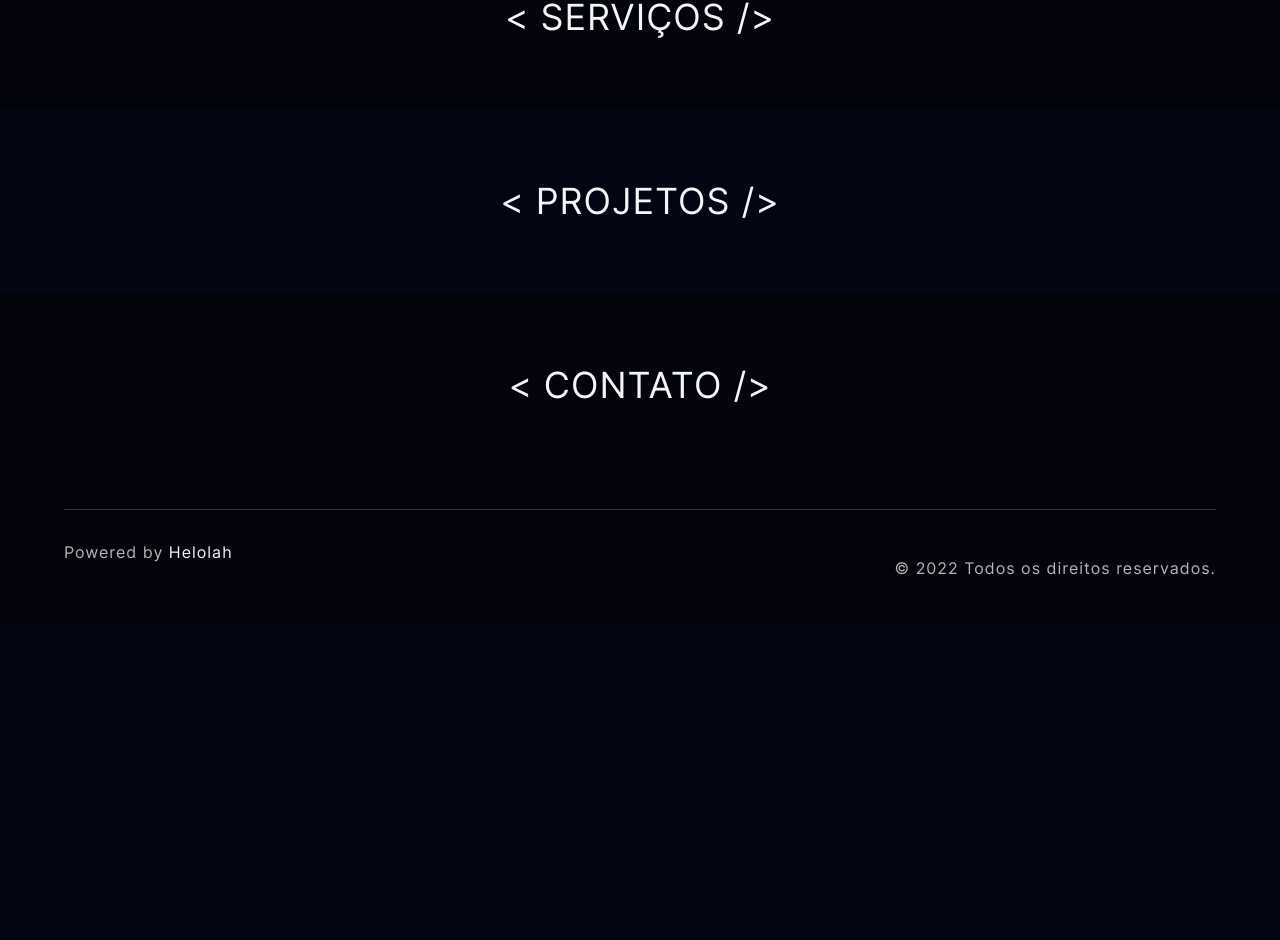
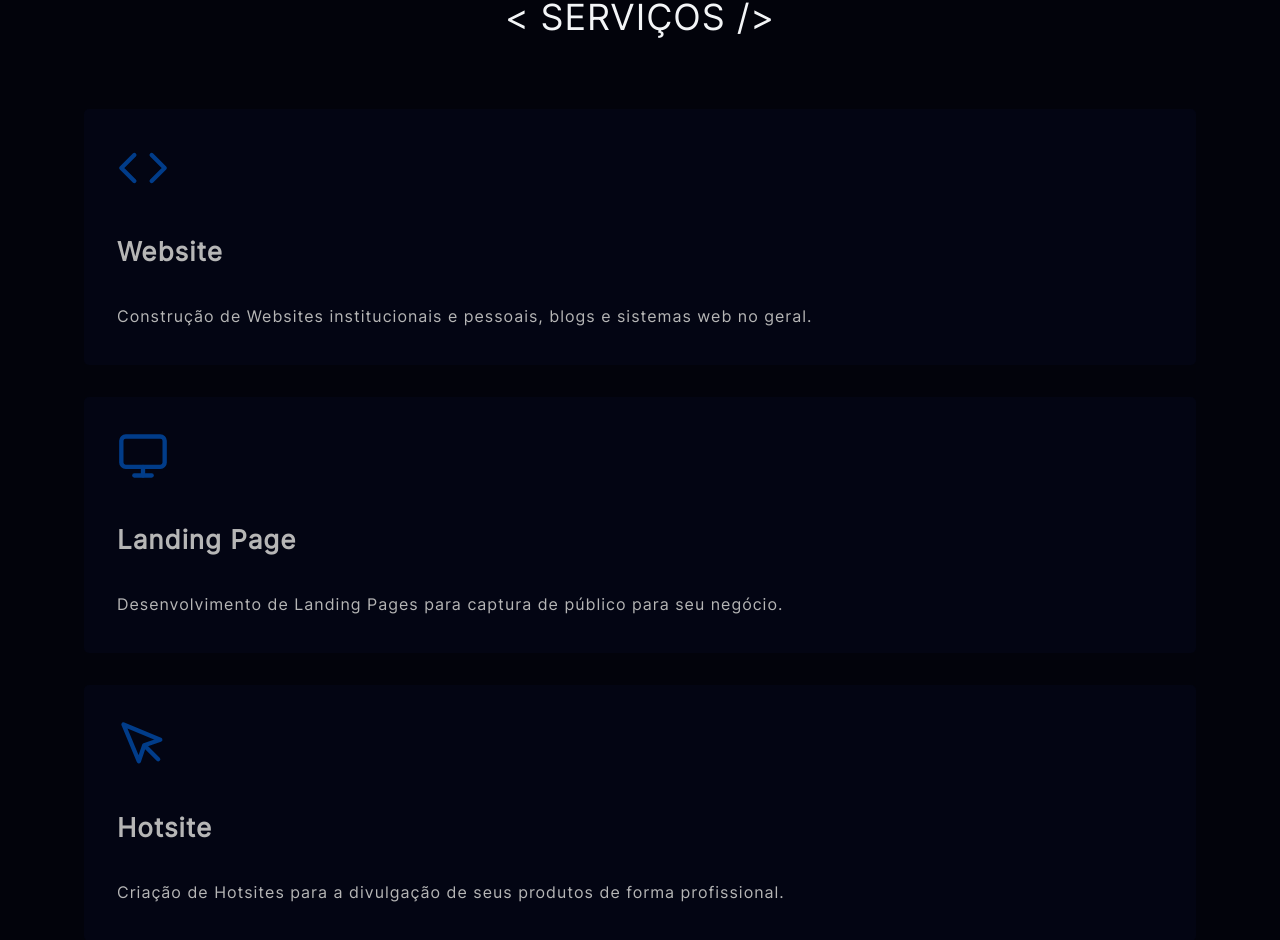
Before and after one commit to helolah/portfolio, a React (Create React App) app: page / in a window 1280 px wide. Shown: the part 1744-2684 px from the top of the page. Before the commit the page ends 2370 px from the top, so only its background shows below. Built offline with nearby package versions, Linux system fonts and the light colour scheme.

Commit message:
serviços ok + ajustes gerais

```diff
--- a/src/assets/sass/App.scss
+++ b/src/assets/sass/App.scss
@@ -8,7 +8,8 @@ $white: #F3F5F7;
 // $dark_blue: #0E0E0F;
 $dark_blue: #02030B;
 $blue: #030513;
-$blue_opacity: #0073ff80;
+$blue_opacity: #013C89;
+// $blue_opacity: #0073ff80;
 
 $title: #313131;
 $text: #B6B6B6;
--- a/src/assets/sass/components/_footer.scss
+++ b/src/assets/sass/components/_footer.scss
@@ -6,6 +6,10 @@ footer {
     padding: 2rem 4rem;
     user-select: none;
     background-color: #02030B;
+
+    @media(max-width: 959px) {
+        padding: 2rem;
+    }
 
     article {
         padding-top: 2rem;
--- a/src/assets/sass/components/main/_services.scss
+++ b/src/assets/sass/components/main/_services.scss
@@ -24,7 +24,7 @@
 
     .content {
         display: flex;
-        align-items: center;
+        align-items: stretch;
         justify-content: space-between;
         margin: 0 auto;
         max-width: 1200px;
@@ -34,18 +34,41 @@
         color: $text;
         line-height: 2rem;
 
+        @media(max-width: 1280px) {
+            display: block;
+        }
+
+        @media(max-width: 959px) {
+            padding: 4rem 0;
+        }
+
         .item {
-            background-color: rgba(0, 0, 0, 0.4);
+            background: $blue;
             border-radius: 5px;
-            padding: 4rem;
+            padding: 2rem;
             max-width: 350px;
             width: 100%;
             border: 1px solid transparent;
             transition: border 0.25s ease-in-out;
+            text-align: left;
+
+            @media(max-width: 1280px) {
+                max-width: 1200px;
+                margin: 0 auto;
+            }
 
             &:hover {
                 border: 1px solid $blue_opacity;
             }
+
+            h4 {
+                padding: 2rem 0;
+                font-size: 26px;
+            }
+        }
+
+        .whiteSpace {
+            padding: 1rem 0;
         }
     }
 }
--- a/src/components/main/Services.js
+++ b/src/components/main/Services.js
@@ -5,21 +5,25 @@ function Services() {
     return (
         <section id="services">
             <h2>Serviços</h2>
-            {/* <article className="content">
+            <article className="content">
                 <div className="item">
-                    <Icon.GitHub />
-                    <h4>UI Design</h4>
-                    <p></p>
+                    <Icon.Code color="#013C89" size={52} />
+                    <h4>Website</h4>
+                    <p>Construção de Websites institucionais e pessoais, blogs e sistemas web no geral.</p>
                 </div>
+                <div className='whiteSpace'></div>
                 <div className="item">
-                    <Icon.Instagram />
-                    <p>Desenvolvimento Web</p>
+                    <Icon.Monitor color="#013C89" size={52} />
+                    <h4>Landing Page</h4>
+                    <p>Desenvolvimento de Landing Pages para captura de público para seu negócio.</p>
                 </div>
+                <div className='whiteSpace'></div>
                 <div className="item">
-                    <Icon.Linkedin />
-                    <p>Javascript</p>
+                    <Icon.MousePointer color="#013C89" size={52} />
+                    <h4>Hotsite</h4>
+                    <p>Criação de Hotsites para a divulgação de seus produtos de forma profissional.</p>
                 </div>
-            </article> */}
+            </article>
         </section>
     );
 }
```
